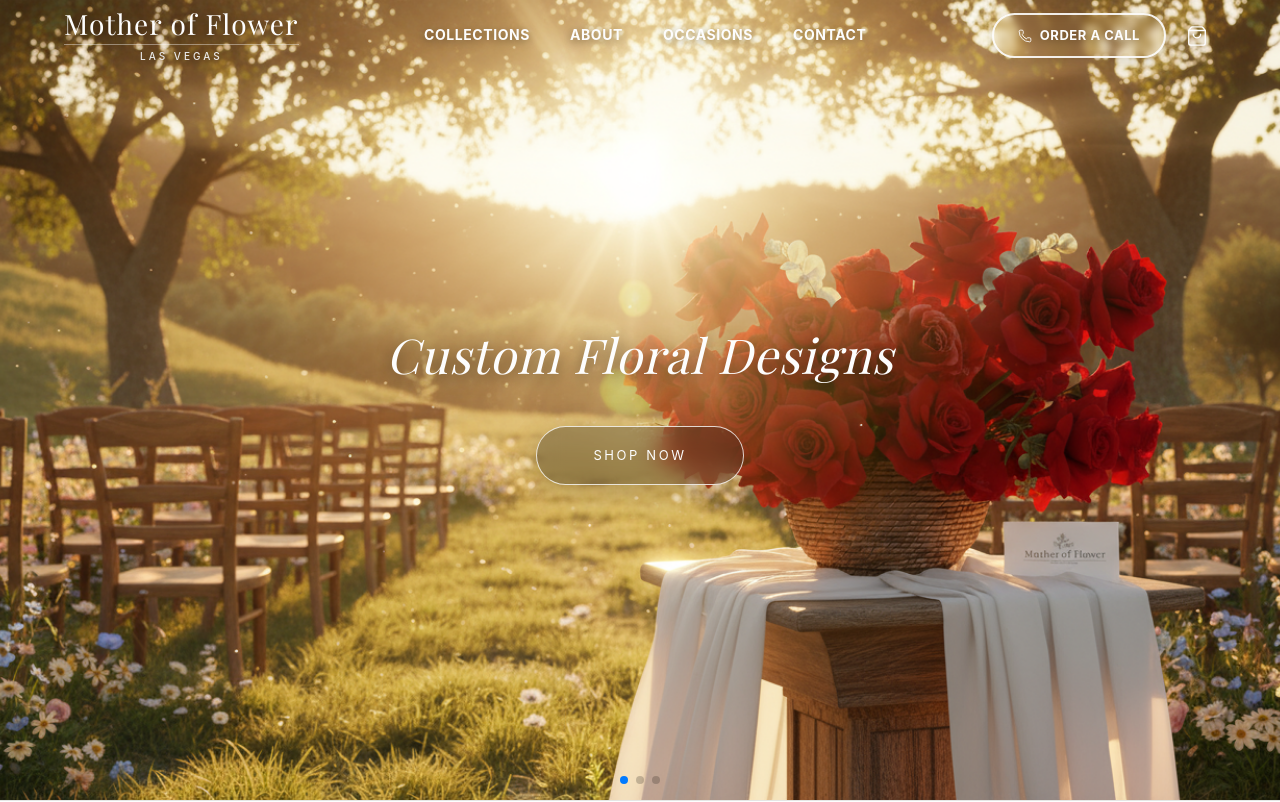
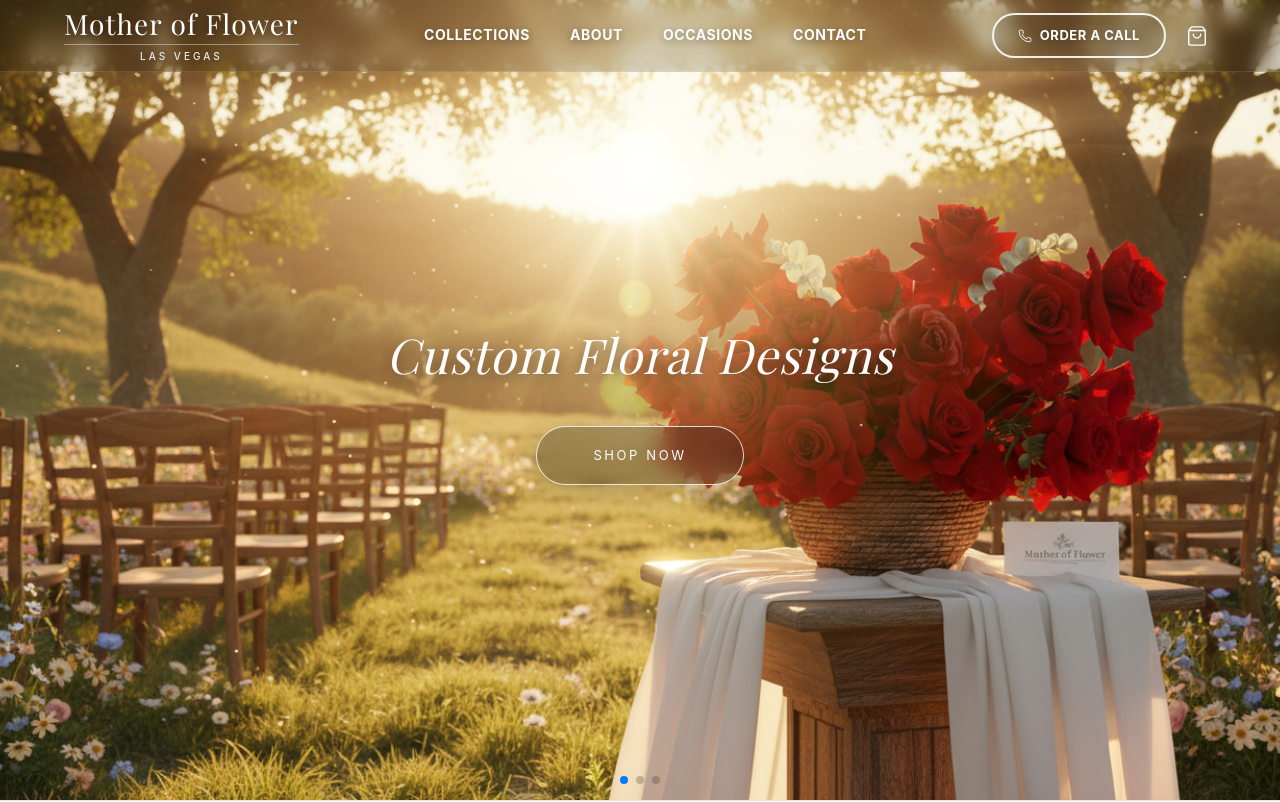
Before and after one commit to netbounce19-hash/mother-of-flower, a Next.js app: page / in a window 1280 px wide. Shown: the top 802 px of the page. Built offline with nearby package versions, Linux system fonts and the light colour scheme; grey boxes are pictures that could not be loaded.

Commit message:
Add minimalistic glassmorphism background to Navbar for text readability

```diff
--- a/components/layout/Navbar.tsx
+++ b/components/layout/Navbar.tsx
@@ -46,9 +46,10 @@ export default function Navbar() {
           zIndex: 50,
           height: 72,
           transition: 'background-color 0.4s, border-color 0.4s, backdrop-filter 0.4s',
-          backgroundColor: scrolled ? 'rgba(253,253,253,0.92)' : 'transparent',
-          borderBottom: scrolled ? '1px solid #E5E5E5' : '1px solid transparent',
-          backdropFilter: scrolled ? 'blur(12px)' : 'none',
+          backgroundColor: scrolled ? 'rgba(253,253,253,0.95)' : 'rgba(0, 0, 0, 0.15)',
+          borderBottom: scrolled ? '1px solid #E5E5E5' : '1px solid rgba(253,253,253,0.1)',
+          backdropFilter: scrolled ? 'blur(12px)' : 'blur(10px)',
+          WebkitBackdropFilter: scrolled ? 'blur(12px)' : 'blur(10px)',
         }}
       >
         <nav style={CONTAINER}>
```
